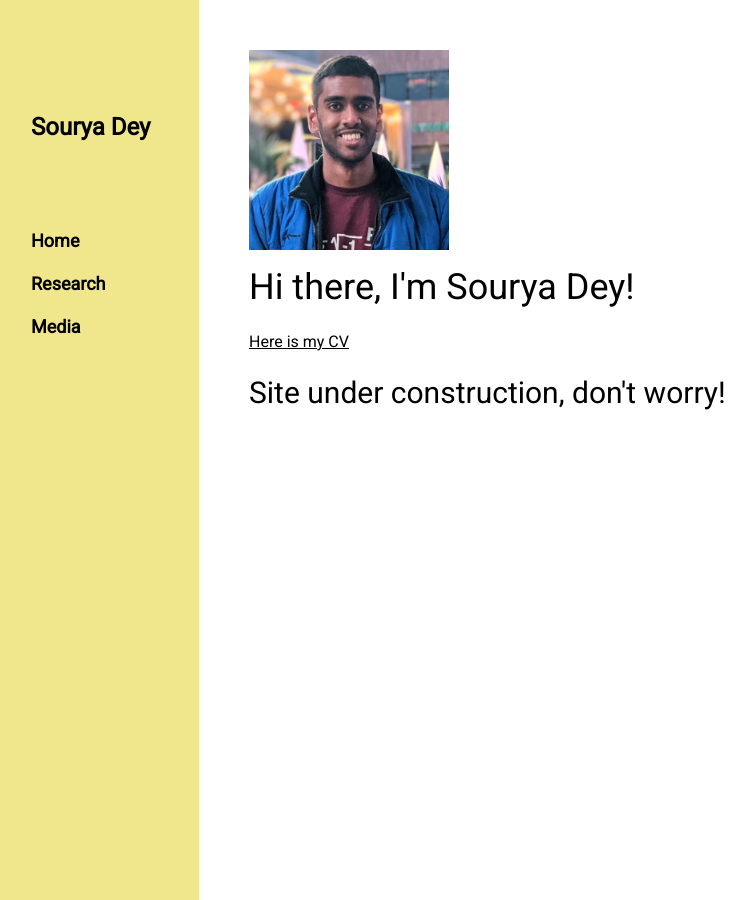
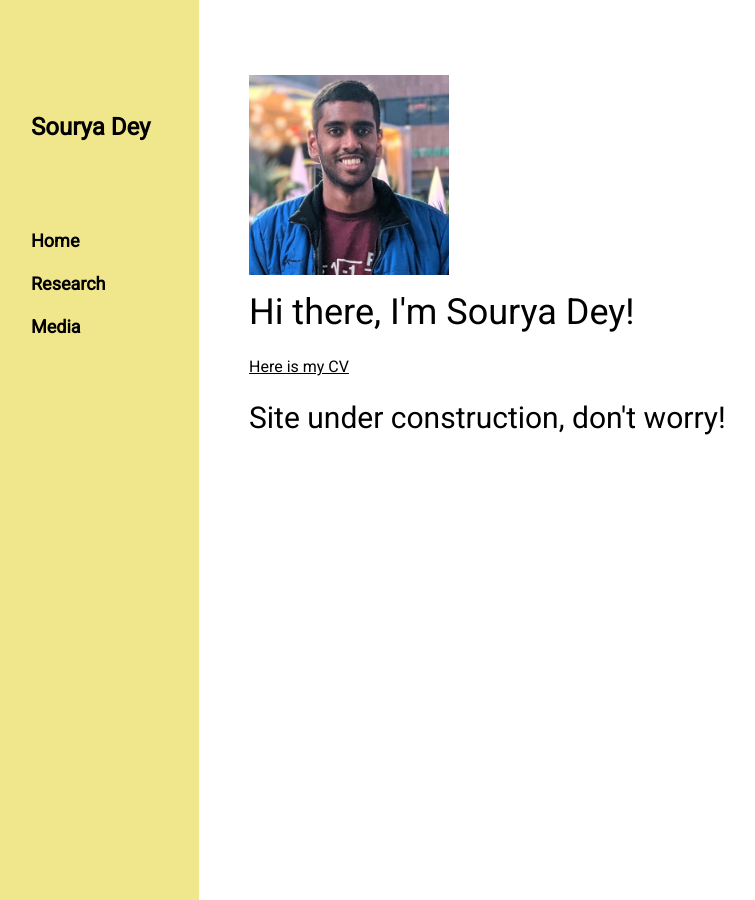
Before and after one commit to souryadey/souryadey.github.io, a Jekyll site: the page built from index.html, in a window 1280 px wide. Shown: the whole page, without its empty margins (1-756 px from the left). Built offline with Jekyll 4.4.1, drawn with Linux system fonts in a browser that asks for light colours.

Commit message:
adjusting spaces 3

```diff
--- a/_layouts/default.html
+++ b/_layouts/default.html
@@ -43,14 +43,14 @@
 			<!-- Top menu on small screens -->
 			<header class="w3-container w3-top w3-hide-large w3-khaki w3-xlarge">
 			  <a href="javascript:void(0)" class="w3-button w3-khaki w3-margin-right" onclick="w3_open()">☰</a>
-			  <span>Sourya Dey</span>
+			  <span style="font-weight:bold;">Sourya Dey</span>
 			</header>
 
 			<!-- Overlay effect when opening sidebar on small screens -->
 			<div class="w3-overlay w3-hide-large" onclick="w3_close()" style="cursor:pointer" title="close side menu" id="myOverlay"></div>
 
 			<!-- !PAGE CONTENT! -->
-			<div class="w3-main" style="margin-left:250px;margin-right:50px;margin-top:50px">
+			<div class="w3-main" style="margin-left:250px;margin-right:50px;">
 
 			{{ content }}
 
--- a/index.html
+++ b/index.html
@@ -1,6 +1,8 @@
 ---
 title: Sourya Dey | Home
 ---
+<div class="w3-container" style="margin-top:75px">
+</div>
 <img src="/images/DTLA closeup.png" alt="Sourya Dey photo" height="200" width="200" id="biophoto">
 <h1>Hi there, I'm Sourya Dey!</h1>
 <p><a href="https://drive.google.com/file/d/1WXYgE3ixlgUgXPiAWSbWNyUTxP7bcR9S/view?usp=sharing" target="_blank">Here is my CV</a></p>
--- a/research/index.html
+++ b/research/index.html
@@ -1,4 +1,6 @@
 ---
 title: Sourya Dey | Research
 ---
+<div class="w3-container" style="margin-top:75px">
+</div>
 <h1>Say hello to my research</h1>
```
